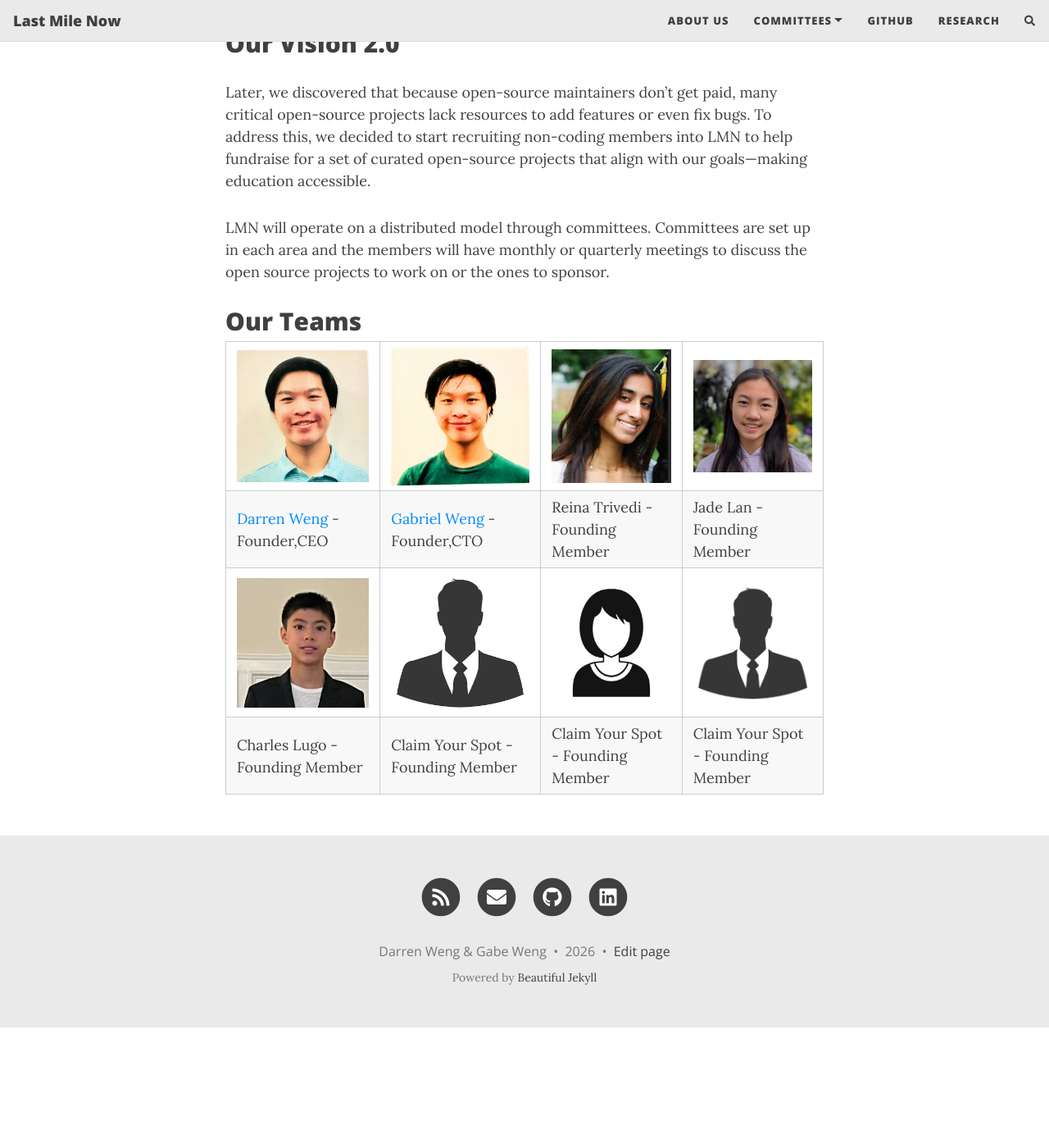
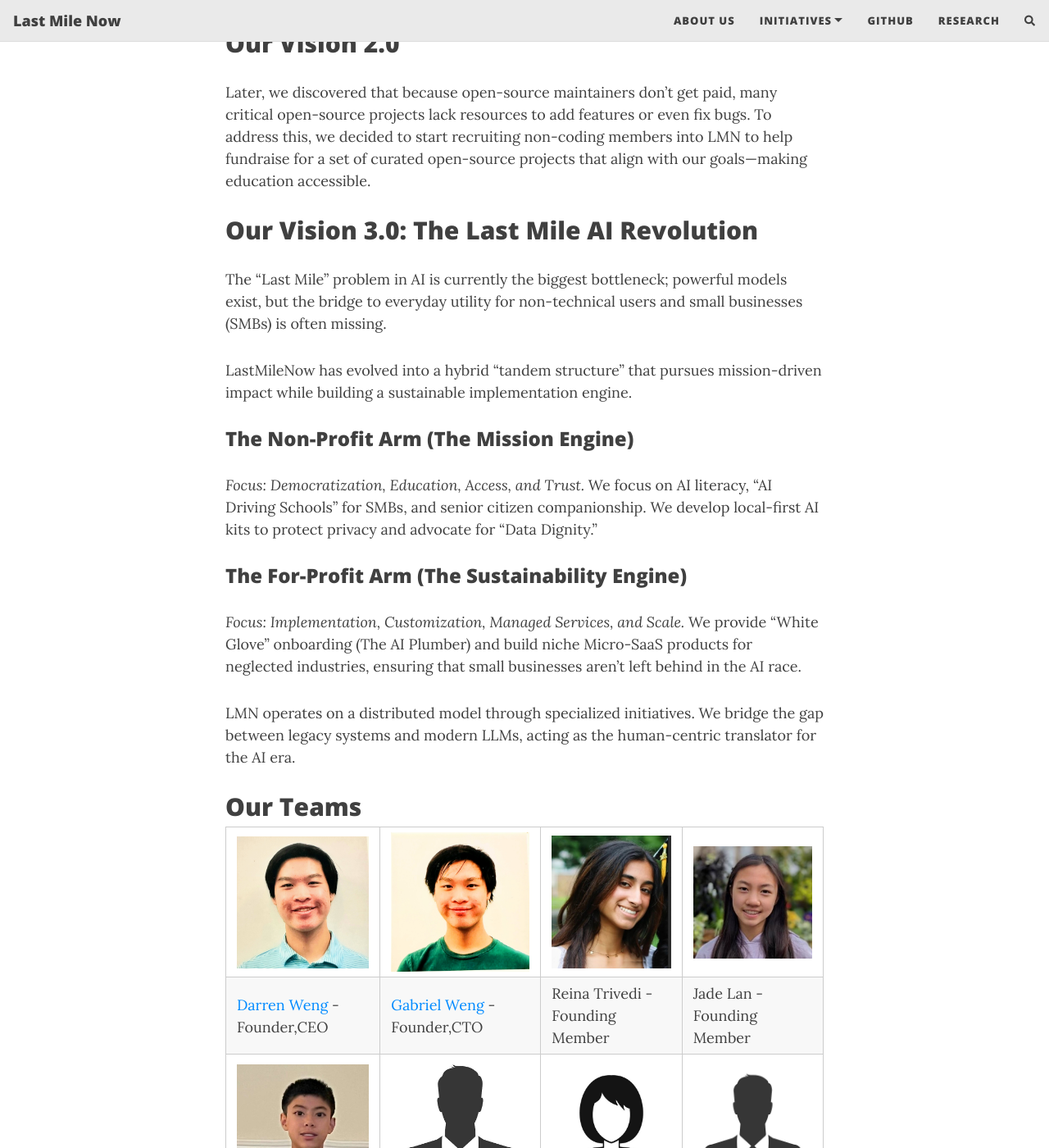
Before and after one commit to LastMileNow/lastmilenow.github.io, a Jekyll site: the page built from about.md, in a window 1280 px wide and 1400 px high, scrolled down 792 px. Shown: the whole window at 82% size. Built offline with Jekyll 4.4.1, drawn with Linux system fonts in a browser that asks for light colours; nearby versions of some CDN libraries; comment, search, counter and statistics services are not loaded; before the commit the page ends 2045 px from its top, so only the background shows below that.

Commit message:
feat: Establish new mission for humanizing AI for small businesses and everyday life, adding pages for implementation, trust, literacy, and advocacy.

```diff
--- a/_config.yml
+++ b/_config.yml
@@ -21,13 +21,13 @@
 
 navbar-links:
   About Us: "about"
-  Committees:
-    - Open Source: "/opensource"
-    - Education: "education"
-    - Healthcare: "healthcare"
-    - Climate: "climate"
-    - LGBTQ: "lgbtq"
-    - Food Security: "food"
+  Initiatives:
+    - AI Driving School: "literacy"
+    - The AI Plumber: "implementation"
+    - Micro-SaaS Lab: "products"
+    - Open Source: "opensource"
+    - Trust & Security: "trust"
+    - Advocacy: "advocacy"
   Github: "https://github.com/LastMileNow"
   Research: "/opensource/researches"
   # Blogs: "tags"
--- a/about.md
+++ b/about.md
@@ -16,7 +16,21 @@
 
 Later, we discovered that because open-source maintainers don’t get paid, many critical open-source projects lack resources to add features or even fix bugs. To address this, we decided to start recruiting non-coding members into LMN to help fundraise for a set of curated open-source projects that align with our goals—making education accessible.
 
-LMN will operate on a distributed model through committees. Committees are set up in each area and the members will have monthly or quarterly meetings to discuss the open source projects to work on or the ones to sponsor.
+## Our Vision 3.0: The Last Mile AI Revolution
+
+The "Last Mile" problem in AI is currently the biggest bottleneck; powerful models exist, but the bridge to everyday utility for non-technical users and small businesses (SMBs) is often missing.
+
+LastMileNow has evolved into a hybrid "tandem structure" that pursues mission-driven impact while building a sustainable implementation engine.
+
+### The Non-Profit Arm (The Mission Engine)
+*Focus: Democratization, Education, Access, and Trust.*
+We focus on AI literacy, "AI Driving Schools" for SMBs, and senior citizen companionship. We develop local-first AI kits to protect privacy and advocate for "Data Dignity."
+
+### The For-Profit Arm (The Sustainability Engine)
+*Focus: Implementation, Customization, Managed Services, and Scale.*
+We provide "White Glove" onboarding (The AI Plumber) and build niche Micro-SaaS products for neglected industries, ensuring that small businesses aren't left behind in the AI race.
+
+LMN operates on a distributed model through specialized initiatives. We bridge the gap between legacy systems and modern LLMs, acting as the human-centric translator for the AI era.
 
 
 ## Our Teams
--- /dev/null
+++ b/check_env.rb
@@ -0,0 +1,6 @@
+
+require 'mkmf'
+puts "Checking for gcc..."
+puts "have_devel? #{have_devel?}"
+puts "Config::CONFIG['CC']: #{RbConfig::CONFIG['CC']}"
+puts "PATH: #{ENV['PATH']}"
--- a/index.html
+++ b/index.html
@@ -1,5 +1,5 @@
 ---
 layout: home
 title: Last Mile Now
-subtitle: Open-source & crowd-funding for Last-Mile Problems
+subtitle: Humanizing AI for Small Businesses and Everyday Life
 ---
```
Also changed, not shown: Gemfile (+15 -0 lines), NEW_MISSION.md (added, +66 -0 lines), _posts/2026-02-01-vision-3-announcement.md (added, +33 -0 lines), advocacy.md (added, +23 -0 lines), implementation.md (added, +20 -0 lines), literacy.md (added, +29 -0 lines), opensource/index.md (+10 -11 lines), products.md (added, +23 -0 lines), trust.md (added, +20 -0 lines), README.md, _posts/2024-01-10-llm-intro.md (line endings or trailing spaces).
